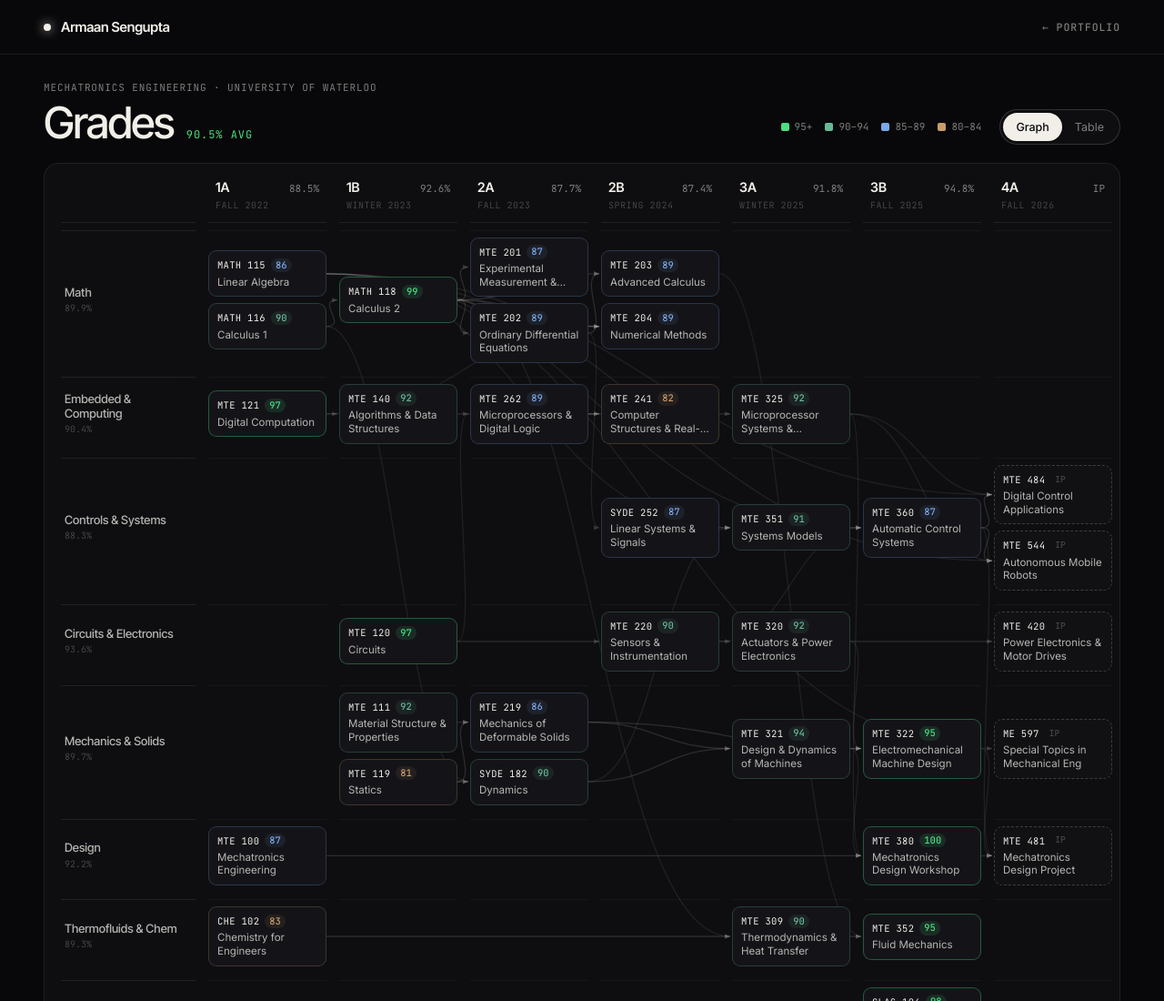
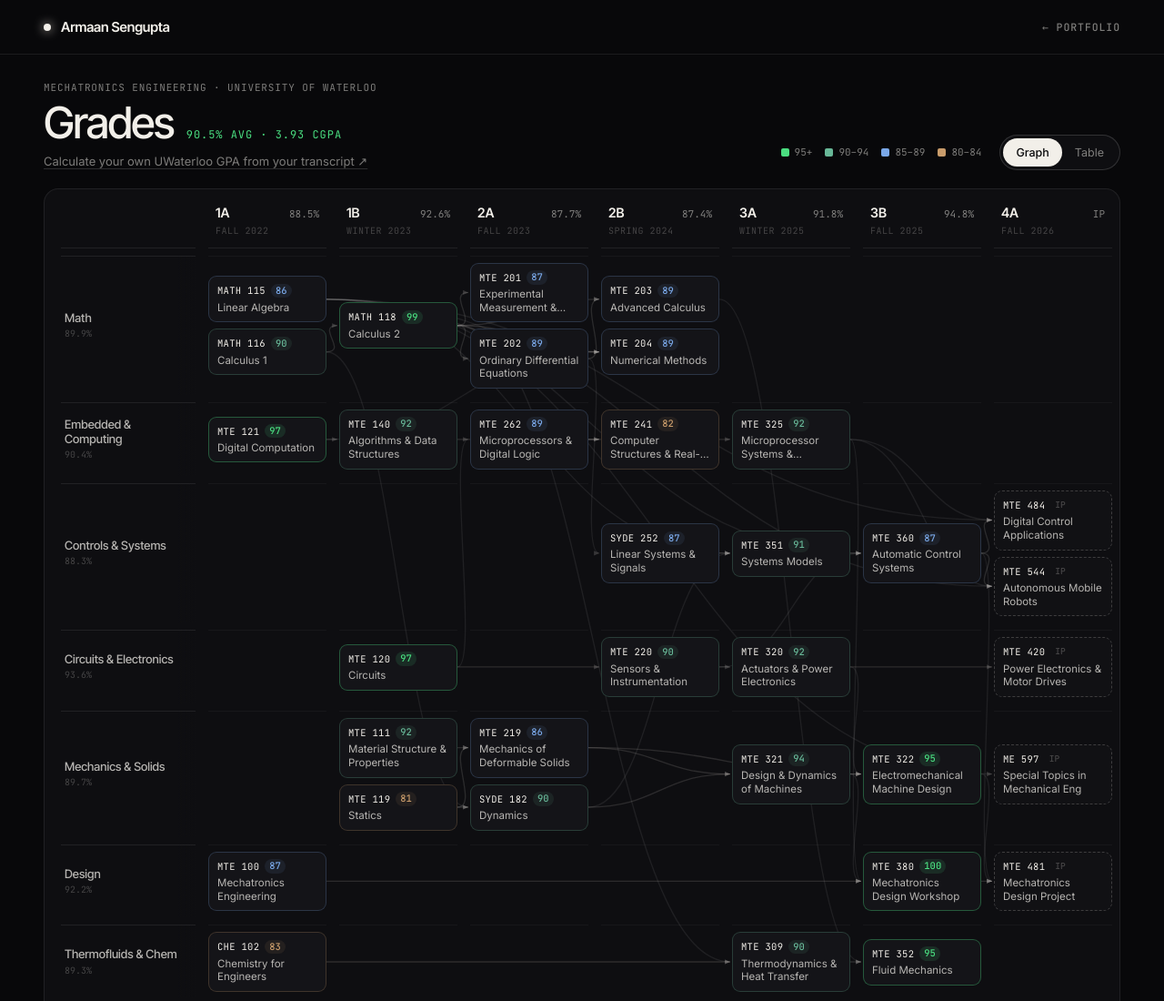
Before and after one commit to Armaan-Sengupta/Armaan-Sengupta.github.io, a plain HTML site: page grades.html in a window 1280 px wide. Shown: the top 1100 px of the page at 91% size. Drawn offline with Linux system fonts and the light colour scheme.

Commit message:
Add 3.93 cumulative GPA and UWaterloo GPA calculator link to /grades

```diff
--- a/grades.css
+++ b/grades.css
@@ -129,6 +129,21 @@ button {
 .avg-pill {
   color: var(--tier-peak);
   font-size: 12px;
+}
+.gpa-calc-note {
+  margin: 8px 0 0;
+  font-size: 13px;
+  color: var(--mute);
+}
+.gpa-calc-note a {
+  text-decoration: underline;
+  text-decoration-color: var(--line-2);
+  text-underline-offset: 3px;
+  transition: color .18s, text-decoration-color .18s;
+}
+.gpa-calc-note a:hover {
+  color: var(--fg);
+  text-decoration-color: var(--fg);
 }
 
 .controls {
--- a/grades.html
+++ b/grades.html
@@ -37,6 +37,9 @@
         <h1>Grades</h1>
         <span class="avg-pill mono" id="summary"></span>
       </div>
+      <p class="gpa-calc-note">
+        <a href="https://www.armaansengupta.ca/uwaterloo-gpa-calculator/" target="_blank" rel="noopener">Calculate your own UWaterloo GPA from your transcript ↗</a>
+      </p>
     </div>
 
     <div class="controls">
--- a/grades.js
+++ b/grades.js
@@ -536,7 +536,7 @@ const branchHeadEls = new Map();
 function renderSummary() {
   const stats = weightedAverage(COURSES);
   if (stats && summaryEl) {
-    summaryEl.textContent = `${stats.avg.toFixed(1)}% avg`;
+    summaryEl.textContent = `${stats.avg.toFixed(1)}% avg · 3.93 cGPA`;
   }
 }
 
```
